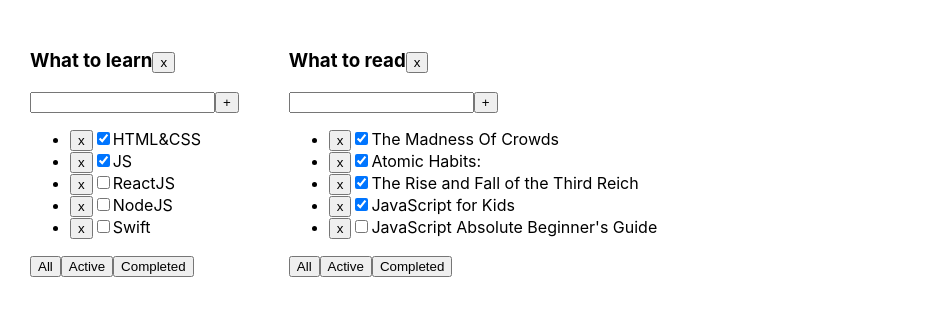
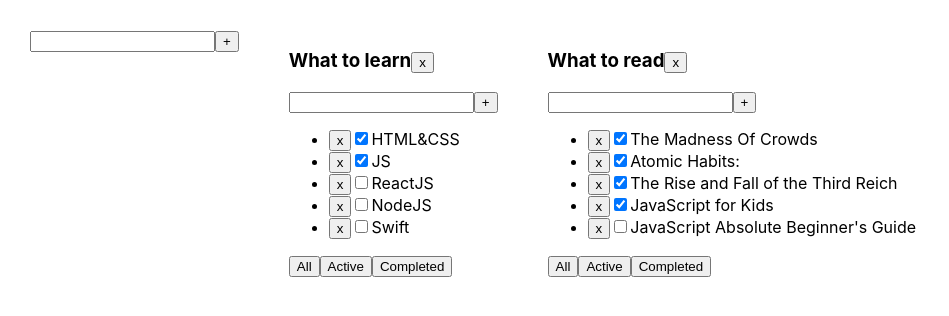
Before and after one commit to gurskygursky/main-todolist, a React (Create React App) app: page / in a window 1280 px wide. Shown: the top 316 px of the page, without its empty margins (0-949 px from the left). Built offline with nearby package versions, Linux system fonts and the light colour scheme.

Commit message:
add todolist func

```diff
--- a/src/App.tsx
+++ b/src/App.tsx
@@ -1,9 +1,11 @@
-import React, {useState} from 'react';
+import React, {ChangeEvent, useState} from 'react';
 import {v1} from 'uuid';
 import './App.css';
 import {TaskStatusesType, TasksType, TaskType, Todolist, TodolistType} from './Todolist';
 
 export const App = () => {
+
+    const [inputValue, setInputValue] = useState('');
 
     let todolistID1 = v1();
     let todolistID2 = v1();
@@ -57,8 +59,25 @@ export const App = () => {
         setTasks({...tasks});
     }
 
+    const onChangeHandler = (event: ChangeEvent<HTMLInputElement>) => {
+        setInputValue(event.currentTarget.value);
+    }
+
+    const addTodolist = (title: string) => {
+        if (inputValue.trim() !== '') {
+            const newTodolistID = v1();
+            setLists([{id: newTodolistID, title, taskStatus: 'All'}, ...lists]);
+            setTasks({...tasks, [newTodolistID]: []});
+        }
+        setInputValue('');
+    }
+
     return (
         <div className="App">
+            <div>
+                <input value={inputValue} onChange={onChangeHandler}/>
+                <button onClick={() => addTodolist(inputValue)}>+</button>
+            </div>
             {lists.map((todolist: TodolistType) => {
 
                     let filteredTasks = tasks[todolist.id];
```
